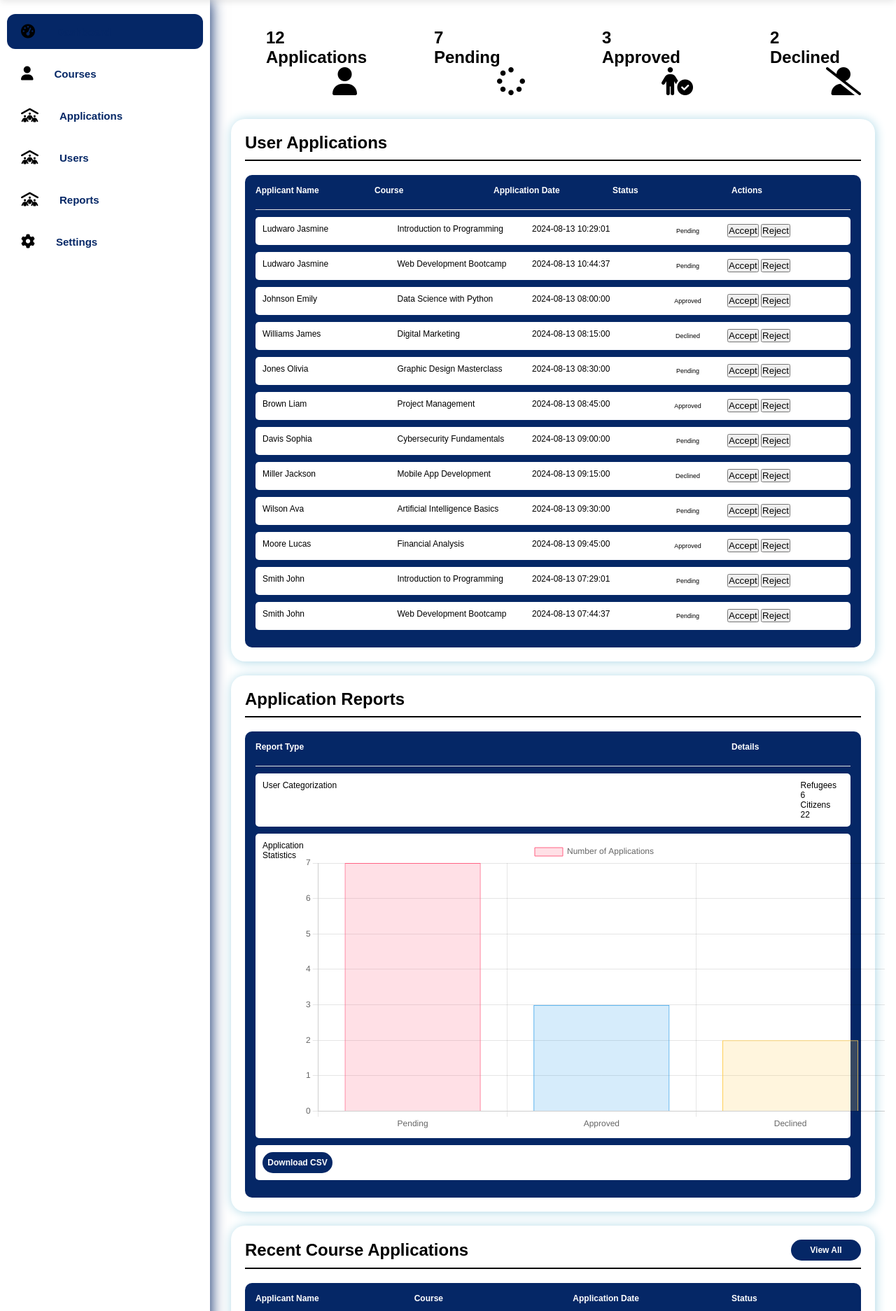
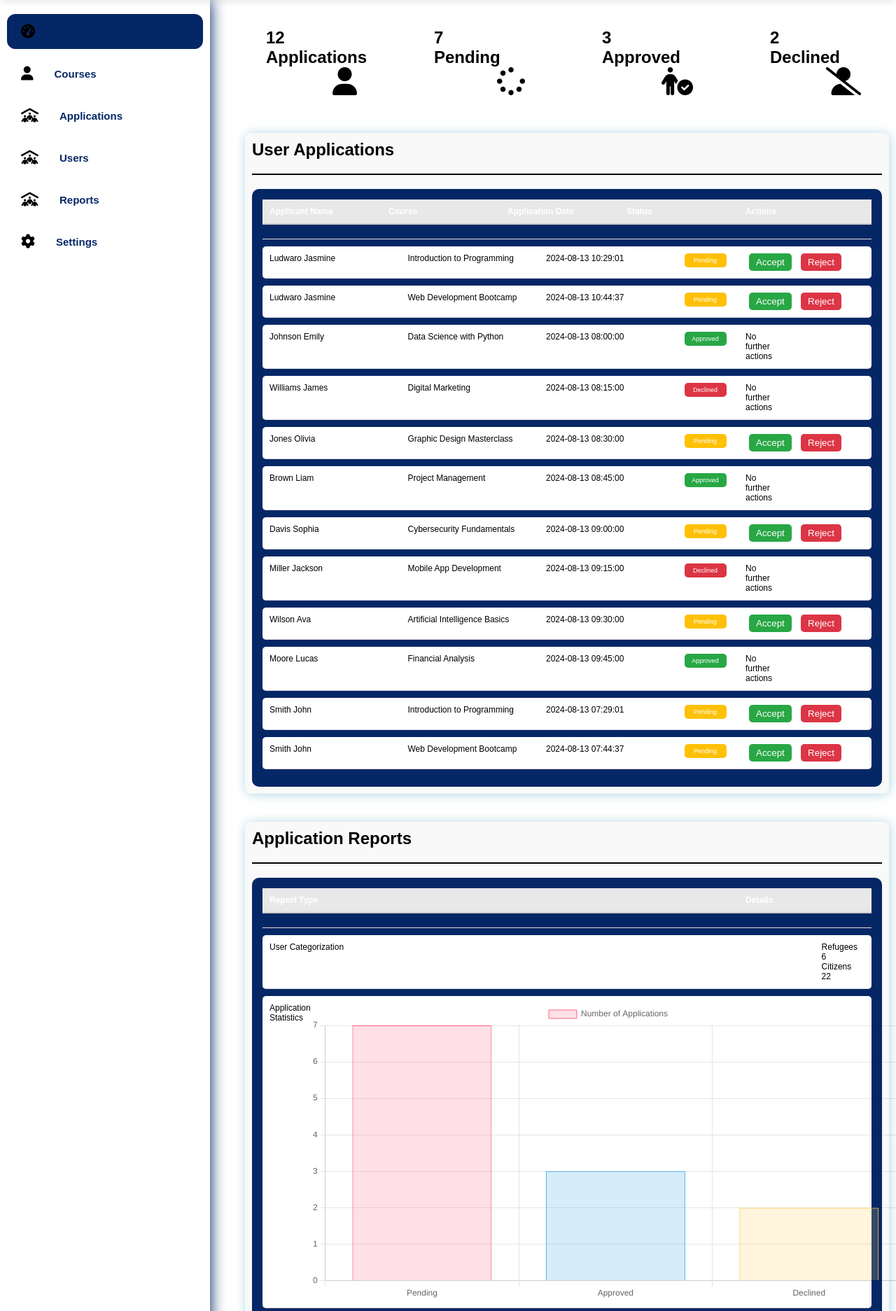
Before and after one commit to OnyangoOdipo/Refushe, a PHP site: page /Refushe/Admin/admin.php in a window 1280 px wide. Shown: the part 70-1943 px from the top of the page at 70% size. Run offline with PHP 8.4, Linux system fonts and the light colour scheme; data comes from the database, SQL or seed files in the repository.

Commit message:
Looking suprisingly good but not yet done

```diff
--- a/Admin/admin.css
+++ b/Admin/admin.css
@@ -554,3 +554,74 @@
       width: 100%; /* Full width for item text on small screens */
   }
 }
+
+
+/* Container and General Styling */
+.report-container {
+  margin: 20px;
+  padding: 10px;
+  background-color: #f9f9f9;
+  border-radius: 8px;
+}
+
+.report-header h1 {
+  font-size: 24px;
+  margin-bottom: 10px;
+}
+
+.report-topic-heading {
+  display: flex;
+  justify-content: space-between;
+  padding: 10px;
+  background-color: #e8e8e8;
+  border-bottom: 2px solid #ccc;
+}
+
+.item1 {
+  display: flex;
+  justify-content: space-between;
+  padding: 10px;
+  border-bottom: 1px solid #ddd;
+}
+
+.t-op-nextlvl {
+  margin: 0;
+}
+
+/* Button Styling */
+.btn-accept, .btn-reject {
+  padding: 5px 10px;
+  margin: 0 5px;
+  border: none;
+  border-radius: 5px;
+  cursor: pointer;
+}
+
+.btn-accept {
+  background-color: #28a745; /* Green for Accept */
+  color: #fff;
+}
+
+.btn-reject {
+  background-color: #dc3545; /* Red for Reject */
+  color: #fff;
+}
+
+/* Status Label Styling */
+.label-tag {
+  padding: 5px 10px;
+  border-radius: 5px;
+  color: #fff;
+}
+
+.pending {
+  background-color: #ffc107; /* Yellow for Pending */
+}
+
+.approved {
+  background-color: #28a745; /* Green for Approved */
+}
+
+.declined {
+  background-color: #dc3545; /* Red for Declined */
+}
--- a/Admin/admin.php
+++ b/Admin/admin.php
@@ -321,19 +321,27 @@
                     <h3 class="t-op-nextlvl"><?php echo htmlspecialchars($application['surname'] . ' ' . $application['other_names']); ?></h3>
                     <h3 class="t-op-nextlvl"><?php echo htmlspecialchars($application['course_name']); ?></h3>
                     <h3 class="t-op-nextlvl"><?php echo htmlspecialchars($application['application_date']); ?></h3>
-                    <h3 class="t-op-nextlvl label-tag"><?php echo htmlspecialchars($application['status']); ?></h3>
+                    <h3 class="t-op-nextlvl label-tag <?php echo strtolower(htmlspecialchars($application['status'])); ?>">
+                        <?php echo htmlspecialchars($application['status']); ?>
+                    </h3>
                     <div class="t-op-nextlvl">
+                        <?php if ($application['status'] === 'Pending'): ?>
                             <form action="buttons.php" method="POST" class="application-actions">
                                 <input type="hidden" name="application_id" value="<?php echo isset($application['id']) ? htmlspecialchars($application['id']) : ''; ?>">
                                 <button type="submit" name="action" value="accept" class="btn-accept">Accept</button>
                                 <button type="submit" name="action" value="reject" class="btn-reject">Reject</button>
                             </form>
+                        <?php else: ?>
+                            <!-- If the application is already approved or rejected, no actions are needed -->
+                            <p class="t-op-nextlvl">No further actions</p>
+                        <?php endif; ?>
                     </div>
                 </div>
             <?php endforeach; ?>
         </div>
     </div>
 </div>
+
 
             <div class="report-container" id="allapplications" style="display: none;">
                 <div class="report-header">
```
Also changed, not shown: Admin/buttons.php (+6 -7 lines). Lines whose indentation alone changed are shown as unchanged.
